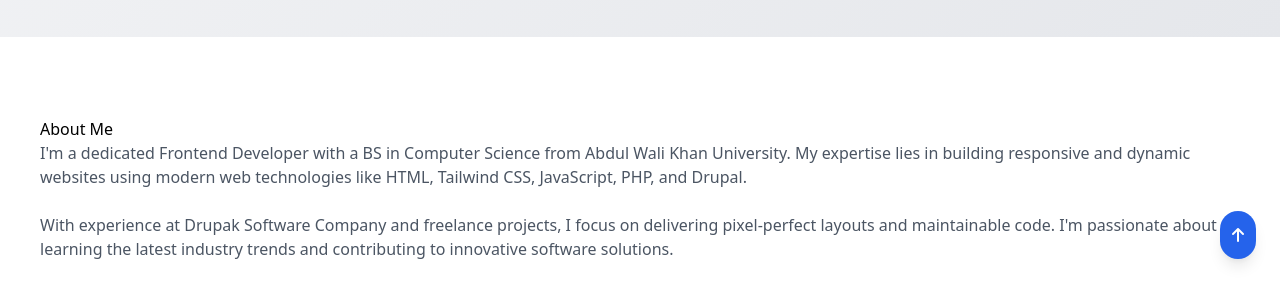
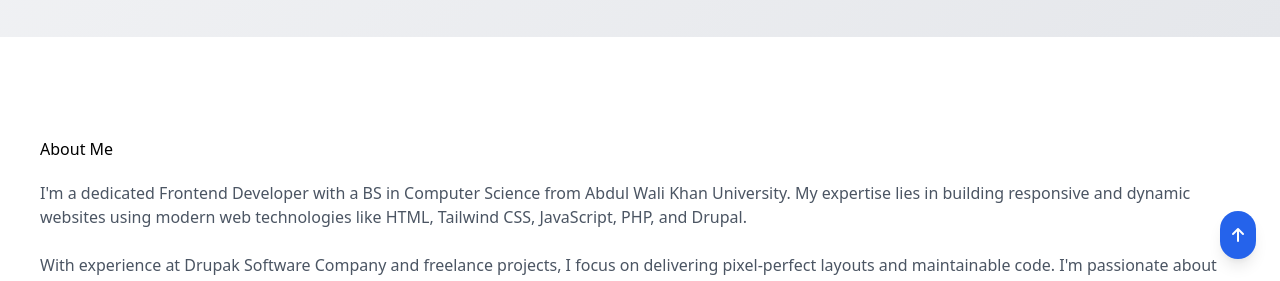
Before and after one commit to ShahabRasool/My-Portfolio, a website: page Portfoolio.html in a window 1280 px wide. Shown: the part 517-798 px from the top of the page. Drawn offline with nearby package versions, Linux system fonts and the light colour scheme.

Commit message:
add some changes

```diff
--- a/Portfoolio.html
+++ b/Portfoolio.html
@@ -114,7 +114,7 @@
         <!-- About Section -->
         <section id="about" class="py-20 bg-white px-5 md:px-10 xl:px-[80px] 2xl:px-[120px]">
             <div class="mx-auto">
-                <h2 class="section-title" data-aos="fade-up">About Me</h2>
+                <h2 class="section-title py-5" data-aos="fade-up">About Me</h2>
                 <div class="flex flex-col md:flex-row items-center">
                     <div data-aos="fade-left">
                         <p class="text-gray-600 mb-6">
```
